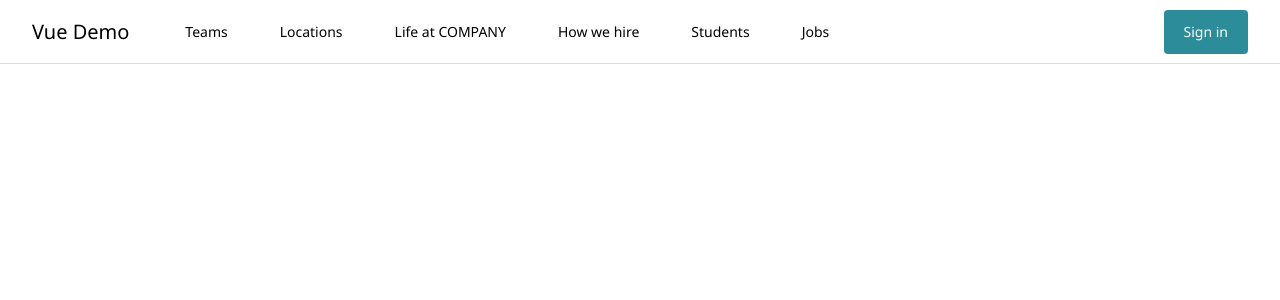
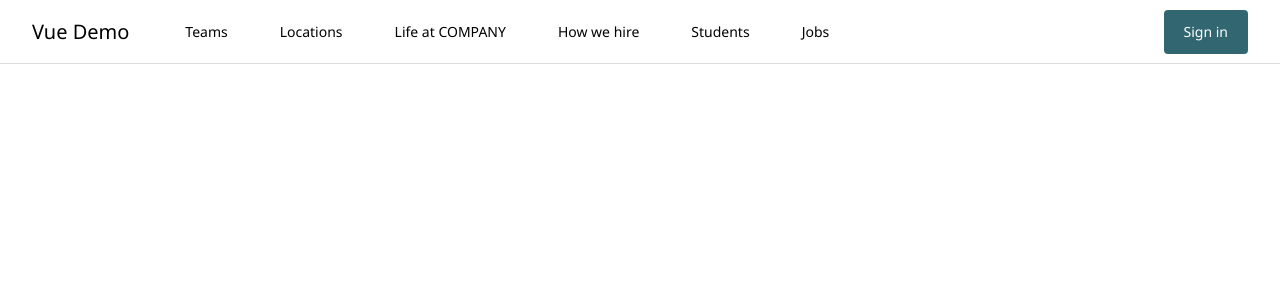
Before and after one commit to jffryan/vuejstut, a Vue app: page / in a window 1280 px wide. Shown: the top 300 px of the page. Built offline with nearby package versions, Linux system fonts and the light colour scheme.

Commit message:
adds props to buttons

```diff
--- a/src/components/ActionButton.vue
+++ b/src/components/ActionButton.vue
@@ -1,13 +1,45 @@
 <template>
-  <button
-    class="px-5 py-3 font-medium text-white border-0 rounded bg-brand-blue-1 transition duration-150 ease-out hover:shadow-blue"
-  >
-    Sign in
+  <button :class="buttonClass">
+    {{ buttonText }}
   </button>
 </template>
 
 <script>
 export default {
   name: "ActionButton",
+  props: {
+    buttonText: {
+      type: String,
+      default: "Click here",
+    },
+    buttonType: {
+      type: String,
+      default: "primary",
+      validator(value) {
+        return ["primary", "secondary"].includes(value);
+      },
+    },
+  },
+  computed: {
+    buttonClass() {
+      return {
+        [this.buttonType]: true,
+      };
+    },
+  },
 };
 </script>
+
+<style scoped>
+button {
+  @apply px-5 py-3 font-medium rounded transition duration-150 ease-out;
+}
+
+.primary {
+  @apply text-white bg-brand-blue-2 hover:shadow-blue;
+}
+
+.secondary {
+  @apply text-brand-blue-2 bg-transparent hover:bg-brand-blue-1 hover:text-white;
+}
+</style>
--- a/src/components/MainNav.vue
+++ b/src/components/MainNav.vue
@@ -34,7 +34,13 @@
             data-test="profile-image"
             @click="logoutUser"
           />
-          <action-button v-else data-test="login-button" @click="loginUser" />
+          <action-button
+            v-else
+            data-test="login-button"
+            button-text="Sign in"
+            button-type="primary"
+            @click="loginUser"
+          />
         </div>
       </div>
     </div>
--- a/src/components/ProfileImage.vue
+++ b/src/components/ProfileImage.vue
@@ -1,5 +1,8 @@
 <template>
-  <img class="w-12 h-12 object-contain rounded-3xl" :src="imageLink" />
+  <img
+    class="w-12 h-12 object-contain rounded-3xl cursor-pointer transition duration-150 ease-out hover:shadow-blue"
+    :src="imageLink"
+  />
 </template>
 
 <script>
--- /dev/null
+++ b/src/playground/dynamicObjects.js
@@ -0,0 +1,7 @@
+const favoriteFood = "sushi";
+
+const goodFoods = {
+  [favoriteFood]: true,
+};
+
+console.log(goodFoods);
```
Also changed, not shown: 1 other file (tests, documents, lock files or other folders).
